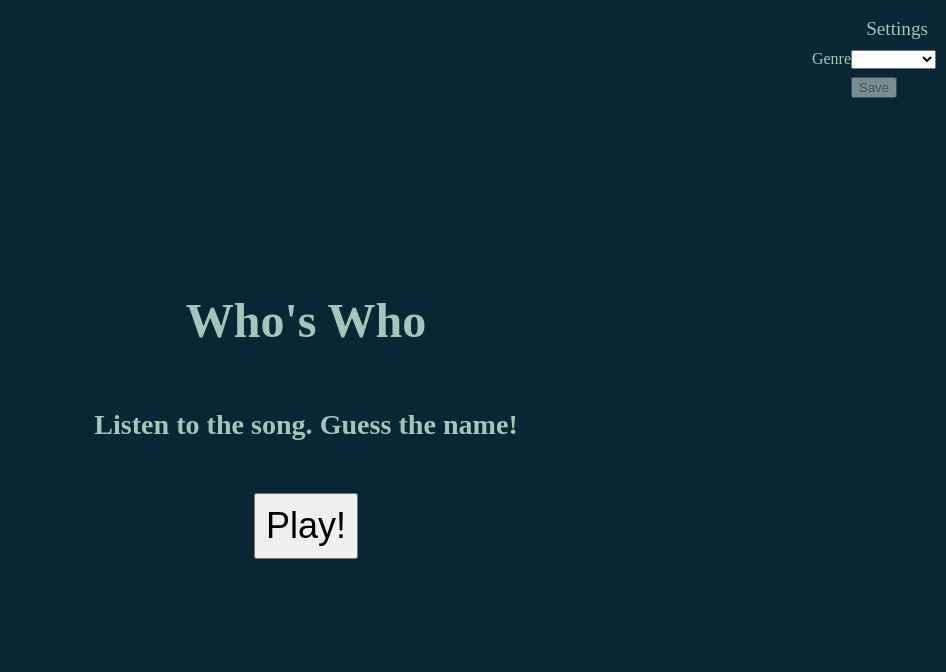
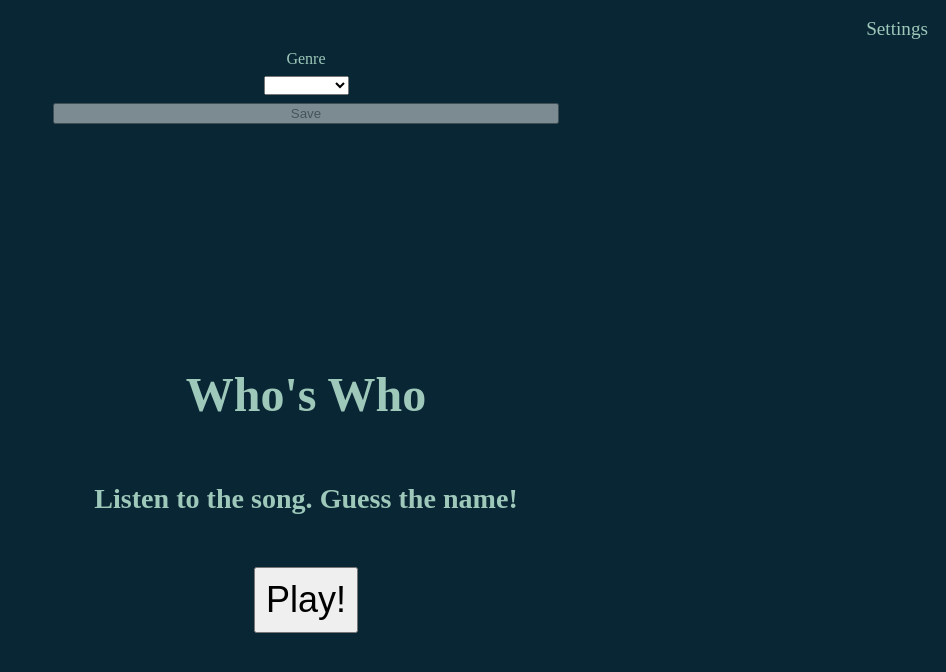
Before and after one commit to markjt031/whos-who-game, an Angular app: page / in a window 1280 px wide. Shown: the top 672 px of the page, without its empty margins (334-1280 px from the left). Built offline with nearby package versions, Linux system fonts and the light colour scheme.

Commit message:
feat: Tweak settings css

```diff
--- a/src/app/home/settings/settings.component.css
+++ b/src/app/home/settings/settings.component.css
@@ -1,12 +1,12 @@
-.menu {
+.settings {
 	display: flex;
 	flex-direction: column;
-	align-items: center;
-	gap: 1vh;
+	gap: 8px;
+	text-align: center;
+}
 
-	position: absolute;
-	right: 0;
-	padding-right: 10px;
+.button {
+	width: 40%;
 }
 
 .disabled {
--- a/src/app/home/settings/settings.component.html
+++ b/src/app/home/settings/settings.component.html
@@ -1,13 +1,17 @@
-<form class="menu" [formGroup]="settingsForm" (ngSubmit)="onSubmit()">
+<form class="settings" [formGroup]="settingsForm" (ngSubmit)="onSubmit()">
 	<div>
 		<label for="selectedGenre">Genre</label>
+	</div>
+	<div>
 		<select formControlName="selectedGenre">
 			<option *ngFor="let genre of genres" [value]="genre">
 				{{ genre }}
 			</option>
 		</select>
 	</div>
-	<button [ngClass]="settingsForm.invalid ? 'disabled' : ''" (click)="showErrors()">Save</button>
+	<div>
+		<button class="button" [ngClass]="settingsForm.invalid ? 'disabled' : ''" (click)="showErrors()">Save</button>
+	</div>
 	<ng-container *ngIf="showingErrors && !settingsForm.controls['selectedGenre'].dirty">
 		<div class="error">Please select a genre</div>
 	</ng-container>
```
